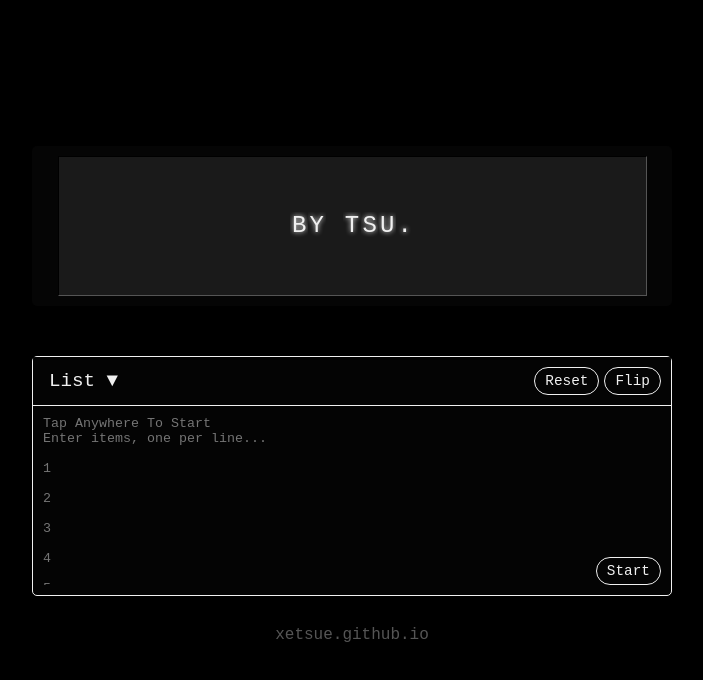
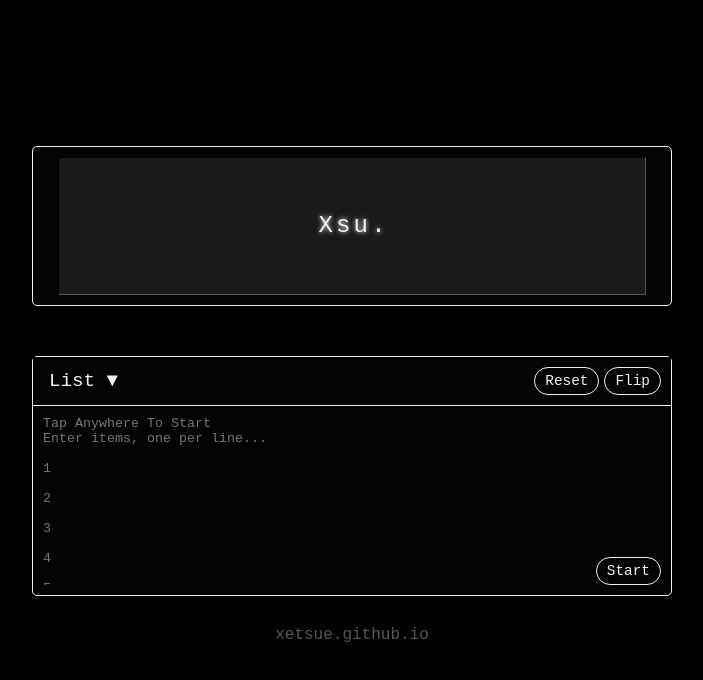
Before and after one commit to xetsue/randomizer, a plain HTML site: page index.html in a window 1280 px wide. Shown: the whole page, without its empty margins (288-991 px from the left). Drawn offline with Linux system fonts and the light colour scheme.

Commit message:
Update index.html
By Xsu. to Xsu.

```diff
--- a/index.html
+++ b/index.html
@@ -614,7 +614,7 @@
 
         loadState();
         if (items.length === 0) {
-            renderSlotDisplay("BY TSU.");
+            renderSlotDisplay("Xsu.");
             currentPanelMode = 'list';
         } else {
             renderSlotDisplay(items[0]);
```
